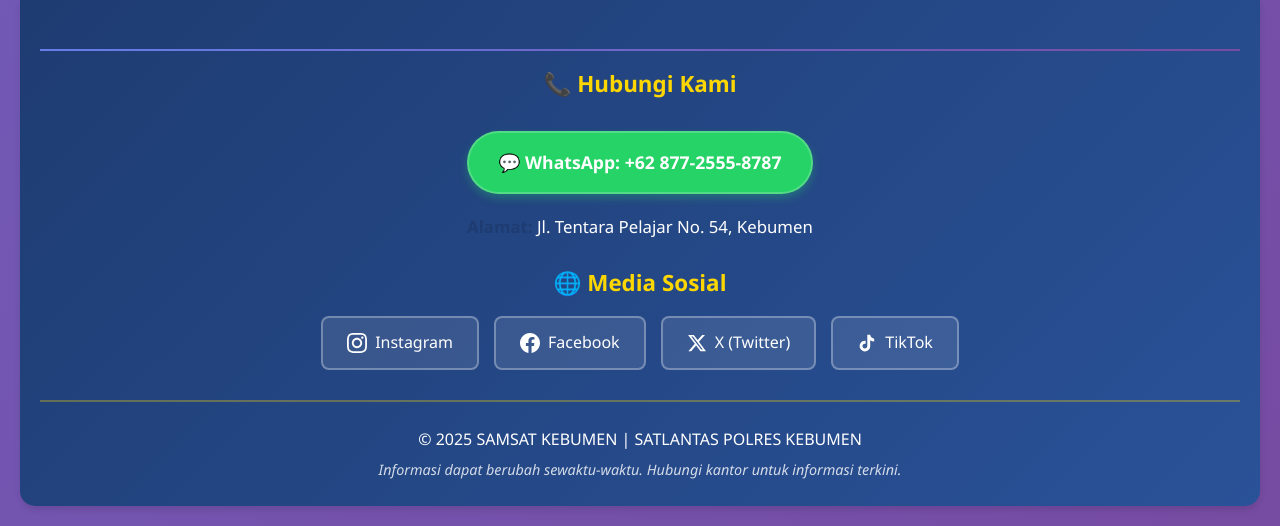
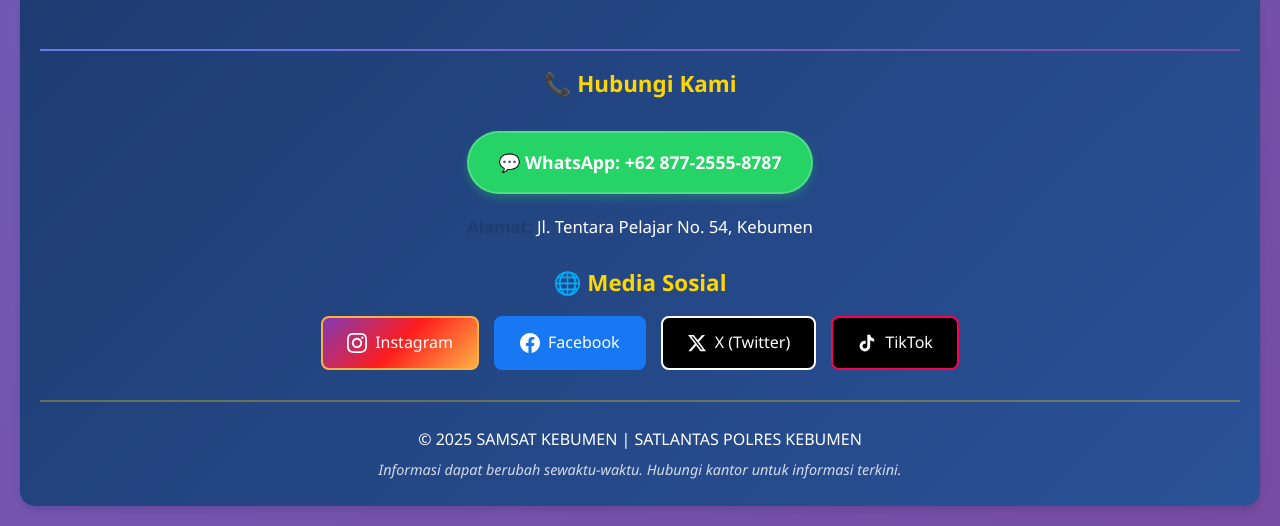
Before and after one commit to rcz87/satlts.kbm, a Flask app: page / in a window 1280 px wide. Shown: the part 4968-5494 px from the top of the page. Run offline with Flask 3, Linux system fonts and the light colour scheme; some libraries are stand-ins or nearby versions.

Commit message:
Update social media link styles to show colors by default
Modify static/style.css to apply background gradients and border colors to social media links directly, removing the hover-only effect and adding hover shadow effects.

Replit-Commit-Author: Agent
Replit-Commit-Session-Id: 030a58fb-f0e5-4433-8ac2-c4a6ee80a62e
Replit-Commit-Checkpoint-Type: full_checkpoint
Replit-Commit-Screenshot-Url: https://storage.googleapis.com/screenshot-production-us-central1/f4743bec-0b0f-4e9e-984d-c8151a04bbbb/030a58fb-f0e5-4433-8ac2-c4a6ee80a62e/Q07RvLe

```diff
--- a/static/style.css
+++ b/static/style.css
@@ -393,24 +393,40 @@ footer hr {
   box-shadow: 0 6px 12px rgba(0, 0, 0, 0.3);
 }
 
-.social-link.instagram:hover {
+.social-link.instagram {
   background: linear-gradient(135deg, #833ab4, #fd1d1d, #fcb045);
   border-color: #fcb045;
 }
 
-.social-link.facebook:hover {
+.social-link.instagram:hover {
+  box-shadow: 0 8px 16px rgba(252, 176, 69, 0.4);
+}
+
+.social-link.facebook {
   background: #1877f2;
   border-color: #1877f2;
 }
 
-.social-link.twitter:hover {
+.social-link.facebook:hover {
+  box-shadow: 0 8px 16px rgba(24, 119, 242, 0.4);
+}
+
+.social-link.twitter {
   background: #000000;
   border-color: #ffffff;
 }
 
+.social-link.twitter:hover {
+  box-shadow: 0 8px 16px rgba(255, 255, 255, 0.3);
+}
+
+.social-link.tiktok {
+  background: #000000;
+  border-color: #ff0050;
+}
+
 .social-link.tiktok:hover {
-  background: #000000;
-  border-color: #69C9D0;
+  box-shadow: 0 8px 16px rgba(255, 0, 80, 0.4);
 }
 
 .footer-bottom {
```
